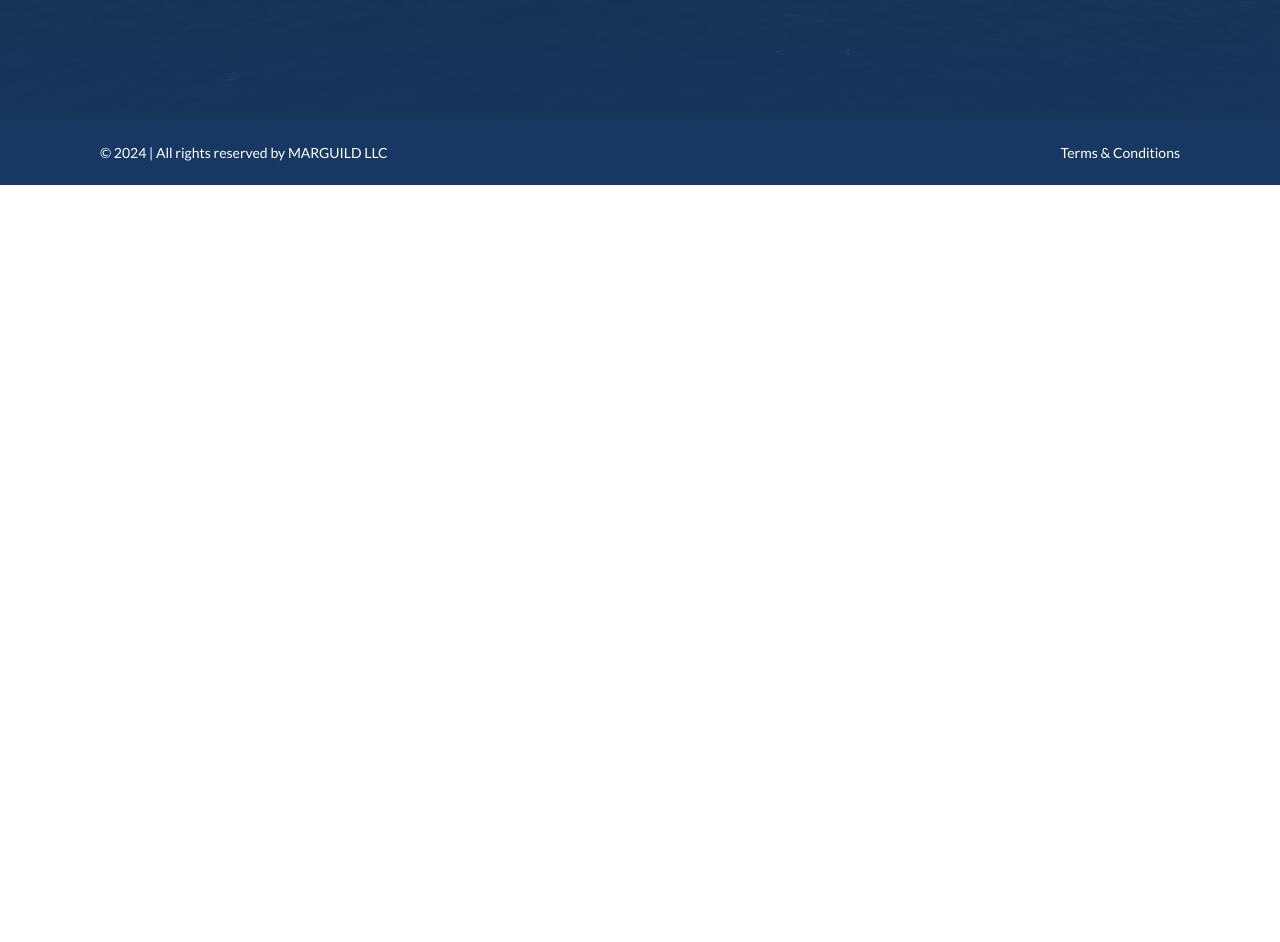
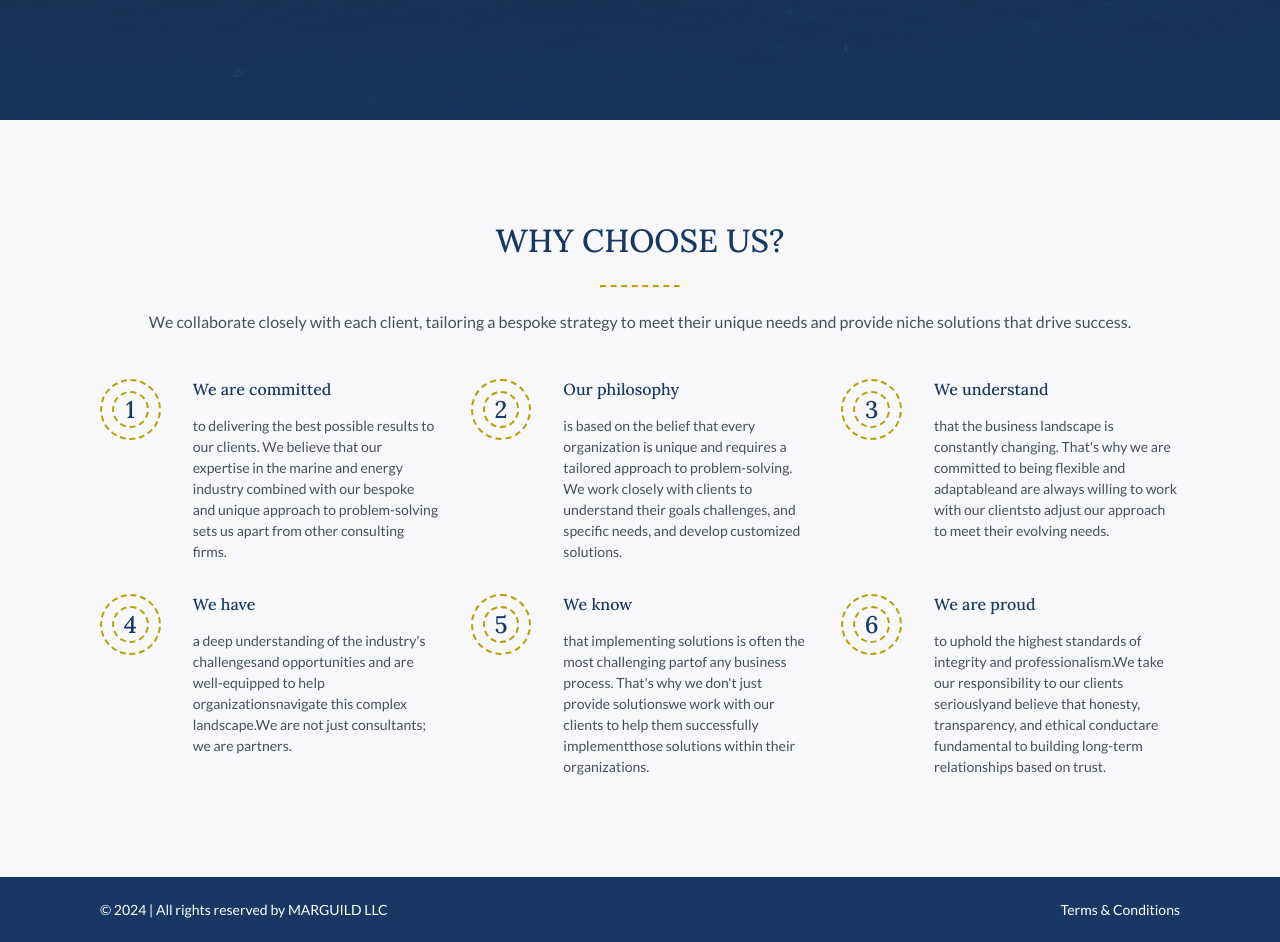
Before and after one commit to Dimeba/marguild, a Next.js app: page / in a window 1280 px wide. Shown: the part 680-1622 px from the top of the page. Before the commit the page ends 865 px from the top, so only its background shows below. Built offline with nearby package versions, Linux system fonts and the light colour scheme.

Commit message:
Added Highlights section.

```diff
--- a/app/globals.scss
+++ b/app/globals.scss
@@ -1,3 +1,5 @@
+@use '@/app/base';
+
 html,
 body {
 	padding: 0;
@@ -22,6 +24,7 @@ body {
 %title {
 	font-family: 'Lora', serif;
 	font-weight: 500;
+	color: base.$title;
 }
 
 h1 {
@@ -32,11 +35,13 @@ h1 {
 h2 {
 	@extend %title;
 	font-size: 2rem;
+	color: base.$title;
 }
 
 h3 {
 	@extend %title;
 	font-size: 1rem;
+	color: base.$title;
 }
 
 p,
@@ -46,6 +51,15 @@ a {
 	font-family: 'Lato', sans-serif;
 	font-weight: 400;
 	font-style: normal;
+	color: base.$primary;
+}
+
+a {
+	text-decoration: none;
+}
+
+.largeText {
+	font-size: 1rem;
 }
 
 .container {
@@ -54,8 +68,23 @@ a {
 	margin: 0 auto;
 }
 
-a {
-	text-decoration: none;
+.content {
+	@extend .container;
+	display: flex;
+	flex-direction: column;
+	align-items: center;
+
+	h2 {
+		text-align: center;
+		text-transform: uppercase;
+		letter-spacing: 2.5;
+	}
+
+	hr {
+		width: 5rem;
+		border-top: 2px dashed base.$highlight;
+		margin: 1.5rem 0;
+	}
 }
 
 @media screen and (max-width: 1024px) {
--- a/app/page.tsx
+++ b/app/page.tsx
@@ -1,10 +1,12 @@
 // components
 import Hero from '@/components/Hero'
+import Highlights from '@/components/Highlights'
 
 export default function Home() {
 	return (
 		<main>
 			<Hero />
+			<Highlights />
 		</main>
 	)
 }
--- a/components/AnimatedDiv.tsx
+++ b/components/AnimatedDiv.tsx
@@ -9,9 +9,10 @@ import { useRef, useEffect } from 'react'
 interface Props {
 	children: React.ReactNode
 	cssClass?: string | undefined
+	style?: object | undefined
 }
 
-const AnimatedDiv: React.FC<Props> = ({ children, cssClass }) => {
+const AnimatedDiv: React.FC<Props> = ({ children, cssClass, style }) => {
 	const ref = useRef<HTMLDivElement | null>(null)
 
 	useEffect(() => {
@@ -38,7 +39,7 @@ const AnimatedDiv: React.FC<Props> = ({ children, cssClass }) => {
 	}, [])
 
 	return (
-		<div ref={ref} className={cssClass}>
+		<div ref={ref} className={cssClass} style={style}>
 			{children}
 		</div>
 	)
--- a/components/Footer.module.scss
+++ b/components/Footer.module.scss
@@ -9,7 +9,11 @@
 	display: flex;
 	justify-content: space-between;
 	align-items: center;
-	color: white;
+
+	p,
+	a {
+		color: white;
+	}
 }
 
 @media screen and (max-width: 768px) {
--- a/components/Hero.module.scss
+++ b/components/Hero.module.scss
@@ -24,6 +24,7 @@
 
 	* {
 		text-align: center;
+		color: white;
 	}
 
 	hr {
--- /dev/null
+++ b/components/Highlights.module.scss
@@ -0,0 +1,73 @@
+@use '@/app/base';
+
+.highlightsSection {
+	padding: 100px 0;
+	background-color: base.$background;
+
+	h2,
+	p {
+		text-align: center;
+	}
+}
+
+.titleSection {
+	display: flex;
+	flex-direction: column;
+	align-items: center;
+	margin-bottom: 3rem;
+}
+
+.highlights {
+	display: grid;
+	grid-template-columns: repeat(3, 1fr);
+	grid-gap: 2rem;
+}
+
+.highlight {
+	display: grid;
+	grid-template-columns: repeat(4, 1fr);
+	grid-gap: 2rem;
+}
+
+.numberContainer {
+	grid-column: span 1;
+	padding: 10px;
+	border: 2px dashed base.$highlight;
+	border-radius: 100px;
+	aspect-ratio: 1;
+}
+
+.number {
+	font-size: 1.5rem;
+	aspect-ratio: 1;
+	border: 2px dashed base.$highlight;
+	border-radius: 100px;
+	display: flex;
+	align-items: center;
+	justify-content: center;
+}
+
+.highlightContent {
+	grid-column: span 3;
+
+	h3 {
+		margin-bottom: 1rem;
+	}
+
+	p {
+		text-align: left;
+		line-height: 1.5;
+	}
+}
+
+@media screen and (max-width: 1024px) {
+	.highlights {
+		grid-template-columns: repeat(2, 1fr);
+	}
+}
+
+@media screen and (max-width: 768px) {
+	.highlights {
+		grid-template-columns: 1fr;
+	}
+}
--- /dev/null
+++ b/components/Highlights.tsx
@@ -0,0 +1,41 @@
+// styles
+import styles from './Highlights.module.scss'
+
+// components
+import AnimatedDiv from './AnimatedDiv'
+
+// content
+import { highlights } from '@/content/about'
+
+const Highlights = () => {
+	return (
+		<section className={styles.highlightsSection}>
+			<div className={`content`}>
+				<AnimatedDiv cssClass={styles.titleSection}>
+					<h2>{highlights.title}</h2>
+					<hr />
+					<p className='largeText'>{highlights.description}</p>
+				</AnimatedDiv>
+
+				<div className={styles.highlights}>
+					{highlights.items.map((item, index) => (
+						<AnimatedDiv key={index} cssClass={styles.highlight}>
+							<div>
+								<div className={styles.numberContainer}>
+									<h3 className={styles.number}>{item.number}</h3>
+								</div>
+							</div>
+							<div className={styles.highlightContent}>
+								<h3>{item.title}</h3>
+
+								<p>{item.description}</p>
+							</div>
+						</AnimatedDiv>
+					))}
+				</div>
+			</div>
+		</section>
+	)
+}
+
+export default Highlights
--- a/content/about.ts
+++ b/content/about.ts
@@ -1,4 +1,10 @@
-export const highlights = [
+import { title } from 'process'
+
+export const highlights = {
+	title: 'Why choose us?',
+	description:
+		'We collaborate closely with each client, tailoring a bespoke strategy to meet their unique needs and provide niche solutions that drive success.',
+	items: [
 		{
 			number: 1,
 			title: 'We are committed',
@@ -60,6 +66,7 @@ export const highlights = [
 			]
 		}
 	]
+}
 
 export const nick = {
 	bio: [
```
Lines whose indentation alone changed are shown as unchanged.
